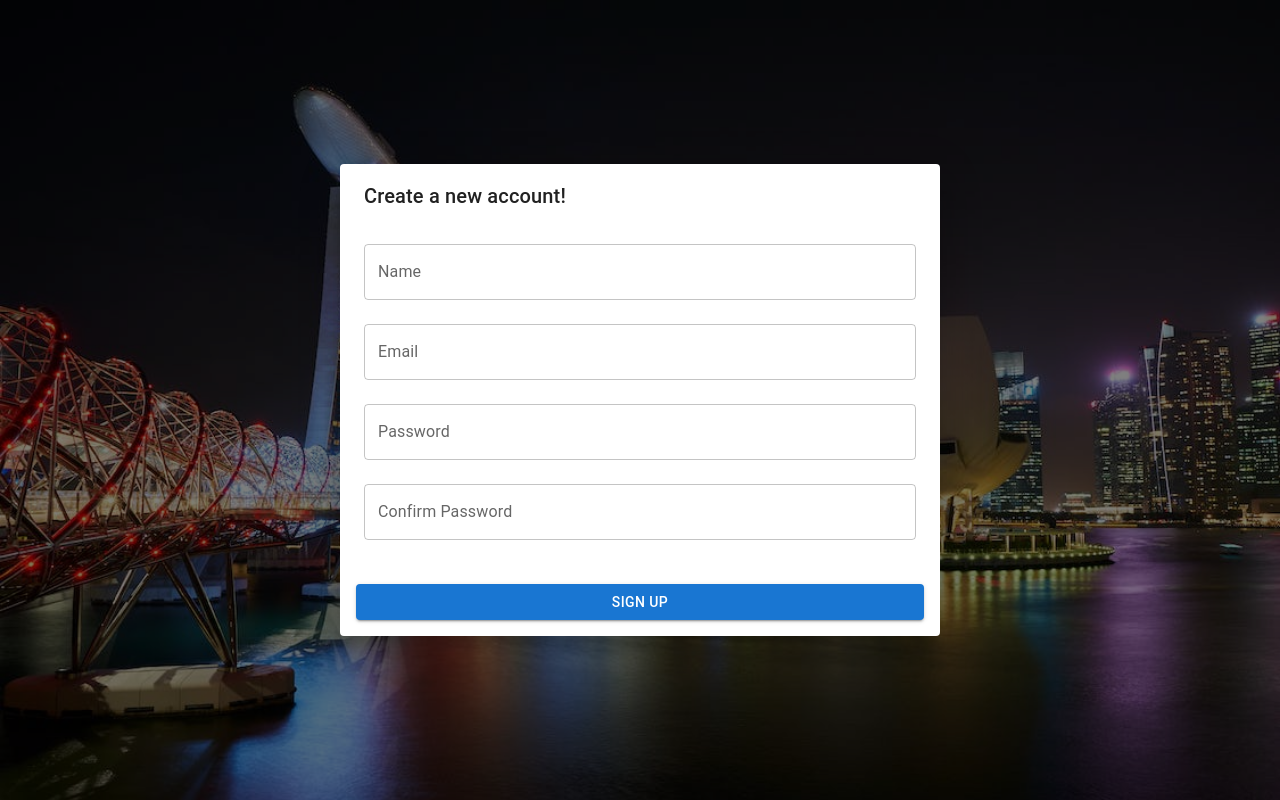
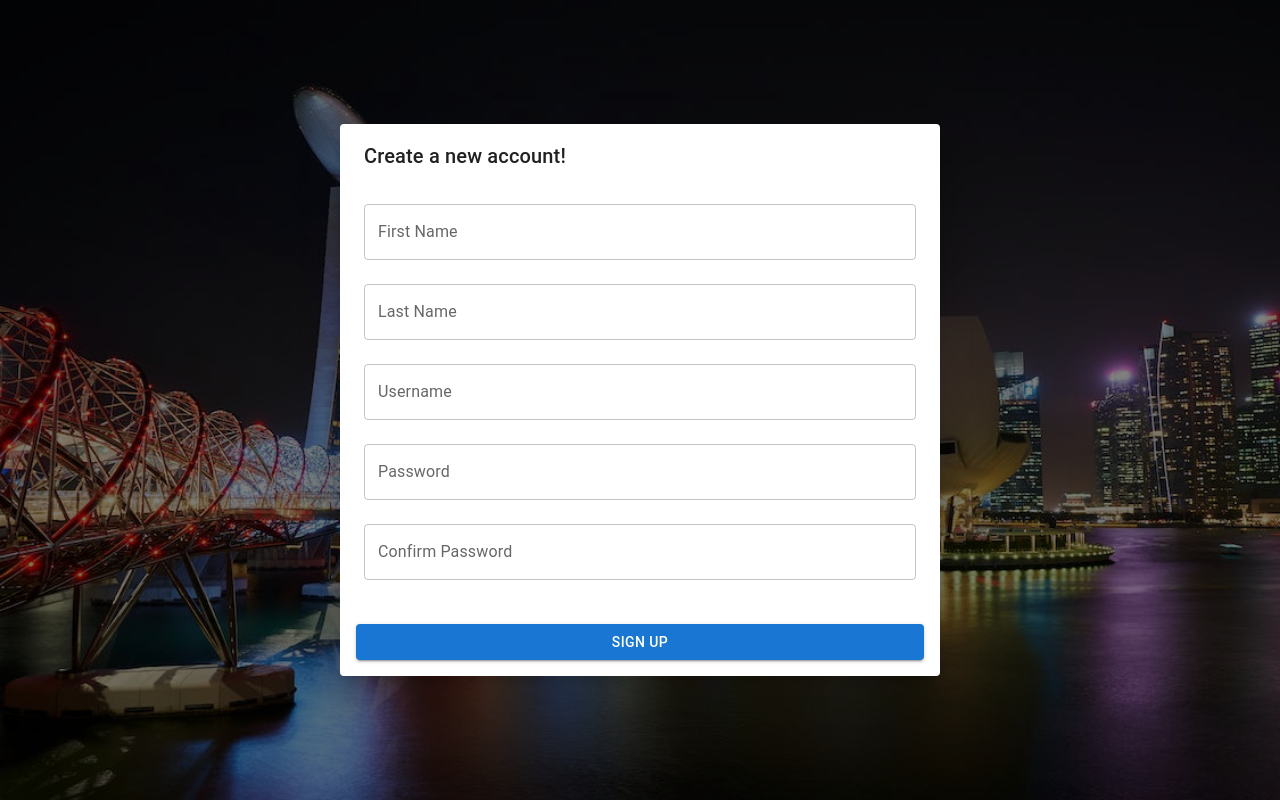
Before and after one commit to Xinyan-Huang/DBShackathon, a React (Create React App) app in the folder frontend/: page /login in a window 1280 px wide. Both pictures are taken after a click on the link "Sign Up". Built offline with nearby package versions, Linux system fonts and the light colour scheme; the HTML template or start-up script is replaced by a standard one.

Commit message:
feat: logging in and registering

```diff
--- a/frontend/src/pages/login/login.jsx
+++ b/frontend/src/pages/login/login.jsx
@@ -14,15 +14,16 @@ const Login = () => {
   const jwtToken = useAuth();
   const [thisState, setThisState] = useState(false);
   //Set hooks for login:
-  const [email, setEmail] = useState('');
+  const [username, setUsername] = useState('');
   const [password, setPassword] = useState('');
   const [showPassword, setShowPassword] = useState(false);
   const [errorLogin, setErrorLogin] = useState("");
   //Set hooks for sign up:
   const [isSignUpDialogOpen, setIsSignUpDialogOpen] = useState(false);
-  const [signUpName, setSignUpName] = useState("");
+  const [signUpFirstName, setSignUpFirstName] = useState("");
+  const [signUpUsername, setSignupUsername] = useState("");
   const [openSnackbar, setOpenSnackbar] = useState(false);
-  const [signUpEmail, setSignUpEmail] = useState("");
+  const [signUpLastName, setSignUpLastName] = useState("");
   const [signUpPassword, setSignUpPassword] = useState("");
   const [signUpConfirmPassword, setSignUpConfirmPassword] = useState("");
   const [errorSignUp, setErrorSignUp] = useState("");
@@ -37,11 +38,11 @@ const Login = () => {
 
   //Login function
   const signIn = async () => {
-    console.log("email:", email);
+    console.log("username:", username);
     console.log("password:", password);
     try {
       const response = await axios.post("http://localhost:5001/login", {
-        email: email,
+        username: username,
         password: password,
       });
       console.log(response);
@@ -53,7 +54,7 @@ const Login = () => {
       console.log("navigating..")
       navigate("/account");
     } catch (error) {
-      setErrorLogin("Email or Password incorrect");
+      setErrorLogin("username or Password incorrect");
       console.log(error);
     }
   };
@@ -67,9 +68,10 @@ const Login = () => {
     }
 
     try {
-      const response = await axios.post("http://localhost:5001/createUser", {
-        name: signUpName,
-        email: signUpEmail,
+      const response = await axios.post("http://localhost:5001/login/newUser", {
+        firstName: signUpFirstName,
+        lastName: signUpLastName,
+        username: signUpLastName,
         password: signUpPassword,
       });
 
@@ -78,11 +80,10 @@ const Login = () => {
         setOpenSnackbar(true);
         toggleSignUpDialog()
         setSignUpConfirmPassword("")
-        setSignUpEmail("")
         setSignUpPassword("")
-        setSignUpName("")
+        setSignUpFirstName("")
+        setSignUpLastName("")
         setErrorSignUp("")
-        console.log("Snackbar should now be open");
 
         setTimeout(() => {
           setOpenSnackbar(false); // Optionally hide alert after some time
@@ -131,10 +132,10 @@ const Login = () => {
           <Grid item xs={12}>
             <TextField
               fullWidth
-              label="Email Address"
+              label="Username"
               variant="outlined"
-              value={email}
-              onChange={(e) => setEmail(e.target.value)}
+              value={username}
+              onChange={(e) => setUsername(e.target.value)}
             />
           </Grid>
           <Grid item xs={12}>
@@ -186,18 +187,25 @@ const Login = () => {
         <DialogContent>
           {/* Sign-up form fields */}
           <TextField
-            label="Name"
+            label="First Name"
             fullWidth
             margin="normal"
-            value={signUpName}
-            onChange={(e) => setSignUpName(e.target.value)}
+            value={signUpFirstName}
+            onChange={(e) => setSignUpFirstName(e.target.value)}
           />
           <TextField
-            label="Email"
+            label="Last Name"
             fullWidth
             margin="normal"
-            value={signUpEmail}
-            onChange={(e) => setSignUpEmail(e.target.value)}
+            value={signUpLastName}
+            onChange={(e) => setSignUpLastName(e.target.value)}
+          />
+          <TextField
+            label="Username"
+            fullWidth
+            margin="normal"
+            value={signUpUsername}
+            onChange={(e) => setSignupUsername(e.target.value)}
           />
           <TextField
             label="Password"
```
Also changed, not shown: 1 other file (tests, documents, lock files or other folders).
